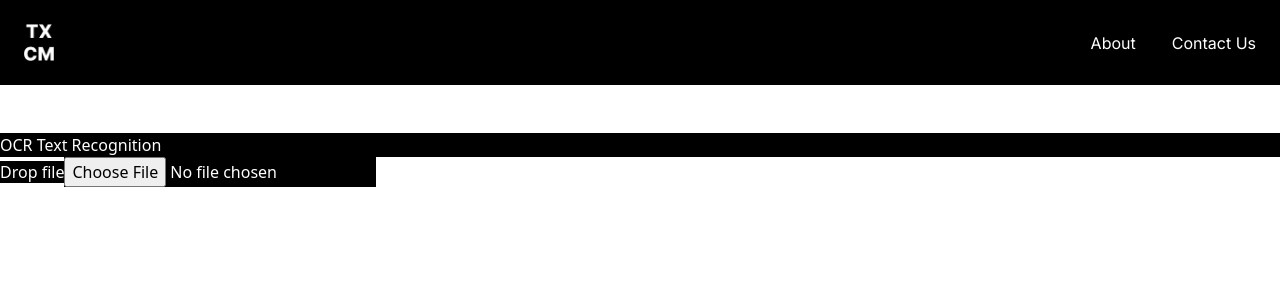
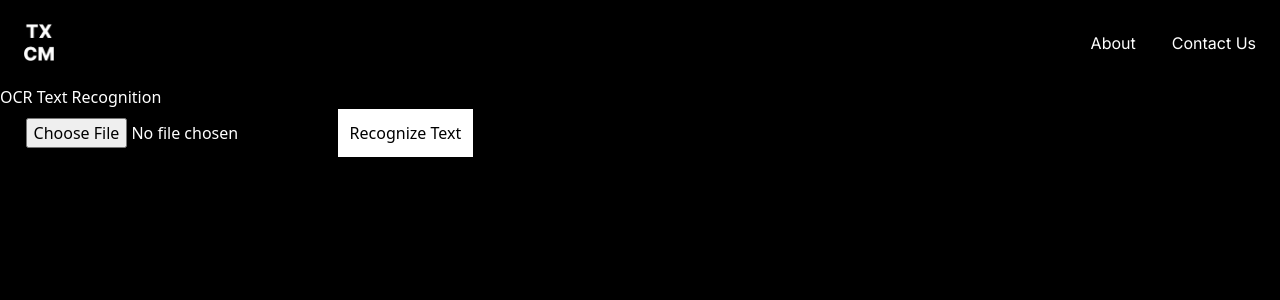
Before and after one commit to NiranMike/text_cam, a Next.js app: page /ConversionPage in a window 1280 px wide. Shown: the top 300 px of the page. Built offline with nearby package versions, Linux system fonts and the light colour scheme.

Commit message:
added ocr feature

```diff
--- a/package.json
+++ b/package.json
@@ -10,6 +10,8 @@
   },
   "dependencies": {
     "@next/font": "13.1.6",
+    "@tensorflow-models/coco-ssd": "^2.2.2",
+    "@tensorflow-models/mobilenet": "^2.1.0",
     "@tensorflow/tfjs": "^4.2.0",
     "@types/node": "18.11.19",
     "@types/react": "18.0.27",
--- a/pages/ConversionPage.tsx
+++ b/pages/ConversionPage.tsx
@@ -1,5 +1,7 @@
-import React, { useState, useEffect } from 'react'
+import React, { useState, useEffect, useRef } from 'react'
 import Contact from '@/src/components/Contact'
+import * as tf from '@tensorflow/tfjs';
+import * as cocoSsd from '@tensorflow-models/coco-ssd';
 import {recognize} from "tesseract.js"
 
 interface Props {}
@@ -15,28 +17,26 @@ const ConversionPage: React.FC<Props> = () => {
 
   const recognizeText = async () => {
     setLoading(true);
-    const tesseract = await recognize(imageUrl,'eng');
+    const tesseract = await recognize(imageUrl, 'eng');
     setRecognizedText(tesseract.data.text);
     setLoading(false);
+    console.log(recognizedText)
   };
 
   return (
-    <div className='bg-white text-white h-screen py-12'>
-          <h1>OCR Text Recognition</h1>
-            <label htmlFor="file">Drop file</label>
-            <input type="file" id="file" onChange={handleImageChange} />
-            <button onClick={recognizeText} disabled={loading}>
-                {loading ? 'Recognizing...' : 'Recognize Text'}
-            </button>
-          {recognizedText && (
-              <>
-                <label htmlFor="text">To:</label>
-                <textarea id='text' value={recognizedText} readOnly={true} />
-              </>
-
-            )}
+    <div>
+      <h1 className='text-white'>OCR Text Recognition</h1>
+      <label htmlFor="input">File</label>
+      <input id='input' className='text-white' type="file" onChange={handleImageChange} />
+      <button className='p-3 bg-white' onClick={recognizeText} disabled={loading}>
+        {loading ? 'Recognizing...' : 'Recognize Text'}
+      </button>
+      <label htmlFor="textarea">Message</label>
+      {recognizedText && (
+        <textarea id='textarea' className='text-white' value={recognizedText} readOnly={true} />
+      )}
     </div>
-  )
+  );
 }
 
 export default ConversionPage
```
Also changed, not shown: 1 other file (tests, documents, lock files or other folders).
